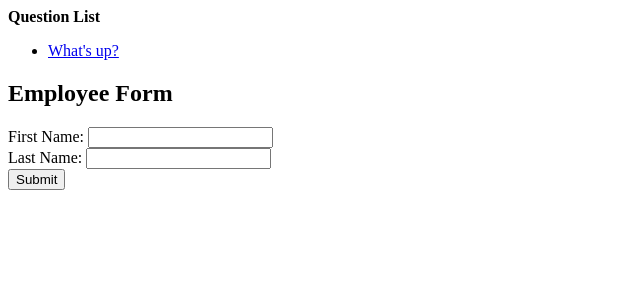
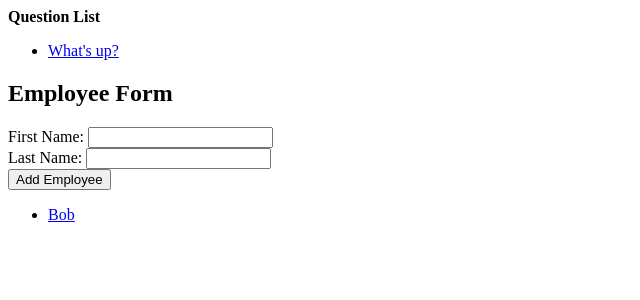
Before and after one commit to sph3765/mysite, a Django app: template polls/templates/polls/index.html in a window 1280 px wide. Shown: the top 300 px of the page, without its empty margins (0-640 px from the left). Run offline with Django 3.2, Linux system fonts and the light colour scheme; the template is opened without the code that fills it: values that come from a table or form of the project are taken from there, others are empty; data comes from the database, SQL or seed files in the repository; both versions use the stored data as it was after the commit; parts of the project's set-up code (start-up, migrations or seed data) failed here and were passed over.

Commit message:
added employee

```diff
--- a/polls/models.py
+++ b/polls/models.py
@@ -20,3 +20,11 @@ class Choice(models.Model):
 
   def __str__(self):
     return self.choice_text
+
+
+class Employee(models.Model):
+    firstName = models.CharField(max_length=200)
+    lastName = models.CharField(max_length=200)
+
+    def __str__(self):
+      return self.firstName + " " + self.lastName
--- /dev/null
+++ b/polls/templates/polls/detailEmployee.html
@@ -0,0 +1,2 @@
+<h1>Viewing Employee</h1>
+<h2>{{ employee.firstName }}</h2>
--- a/polls/templates/polls/index.html
+++ b/polls/templates/polls/index.html
@@ -20,6 +20,15 @@
     <br>
     Last Name: <input type="text" name="lastname">
     <br>
-    <input type="submit" value="Submit">
+    <input type="submit" value="Add Employee">
 </form>
+{% if latest_employee_list %}
+  <ul>
+  {% for employee in latest_employee_list %}
+    <li><a href="{% url 'polls:detailEmployee' employee.id %}">{{ employee.firstName }}</a></li>
+  {% endfor %}
+  </ul>
+{% else %}
+  <p>No employees are available</p>
+{% endif %}
 </body>
--- a/polls/urls.py
+++ b/polls/urls.py
@@ -6,6 +6,8 @@ urlpatterns = [
     path('', views.index, name='index'),
     # ex: /polls/5/
     path('<int:question_id>/', views.detail, name='detail'),
+    #ex: /1/
+    path('<int:employee_id>/', views.detailEmployee, name='detailEmployee')
     # ex: /polls/5/results/
     path('<int:question_id>/results/', views.results, name='results'),
     # ex: /polls/5/vote/
```
Also changed, not shown: polls/views.py (+6 -1 lines), db.sqlite3, polls/migrations/0002_employee.py (added).
